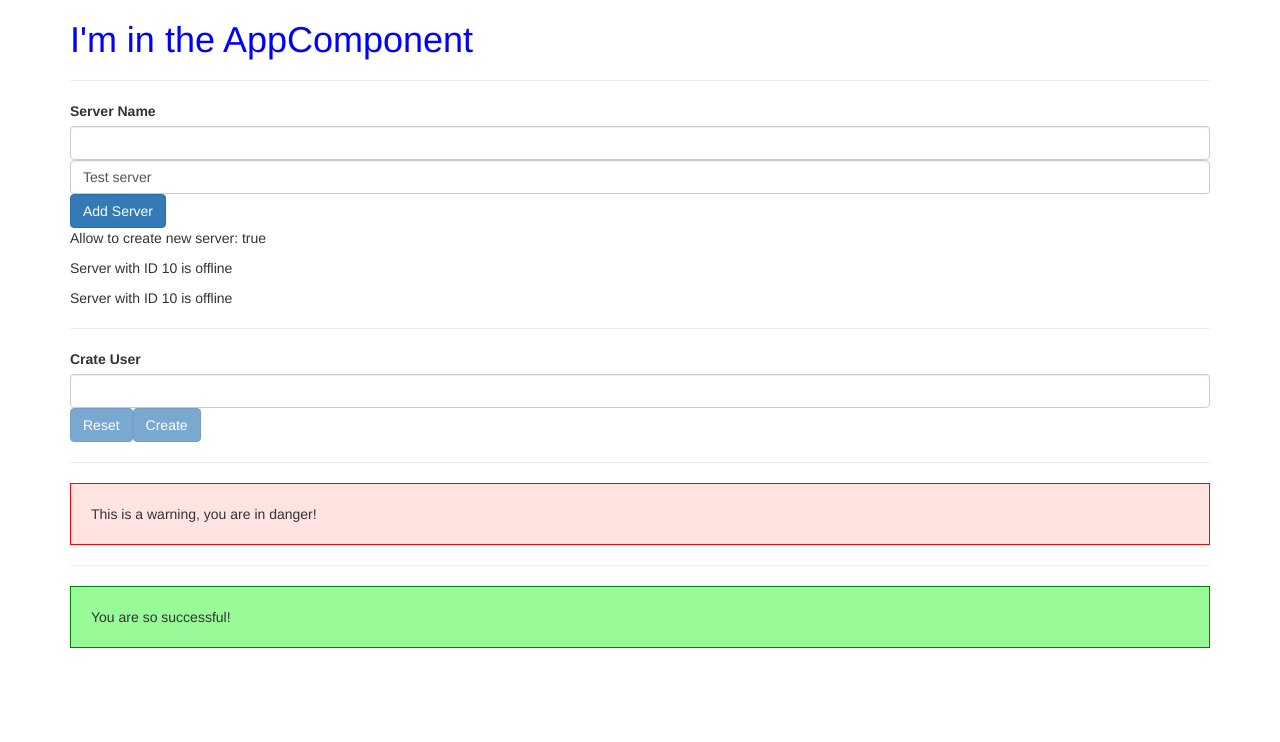
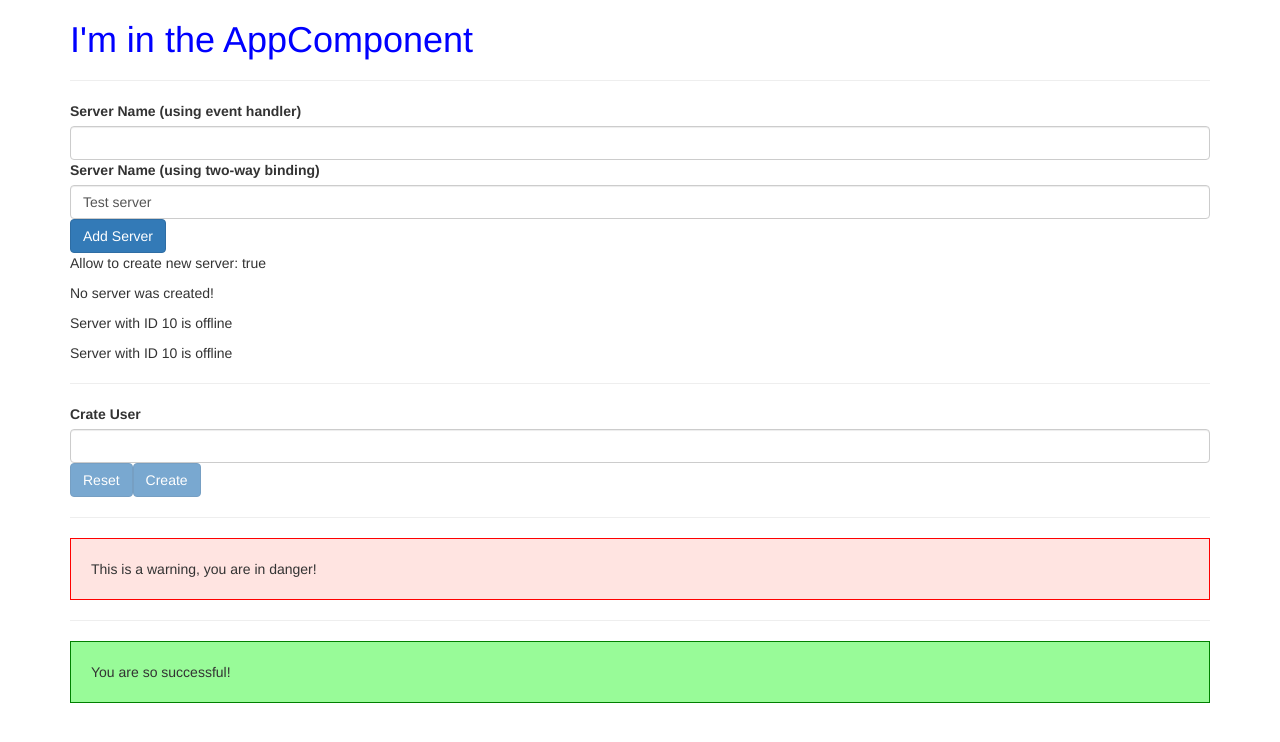
Before and after one commit to skywithin/ngDemo2-app, an Angular app: page / in a window 1280 px wide. Shown: the top 742 px of the page. Built offline with nearby package versions, Linux system fonts and the light colour scheme.

Commit message:
Use local variable (or marker) within ngIf else

```diff
--- a/src/app/server-bucket/server-bucket.component.html
+++ b/src/app/server-bucket/server-bucket.component.html
@@ -1,9 +1,10 @@
-<label>Server Name</label>
+<label>Server Name (using event handler)</label>
 <input
     type="text"
     class="form-control"
     (input)="onUpdateServerName($event)">
 
+<label>Server Name (using two-way binding)</label>
 <input
     type="text"
     class="form-control"
@@ -22,7 +23,10 @@
 
 <!--<p>{{ serverCreationStatus }}</p>-->
 
-<p *ngIf="serverCreated">{{ serverCreationStatus }}</p>
+<p *ngIf="serverCreated; else noServer">{{ serverCreationStatus }}</p>
+<ng-template #noServer>
+    <p>No server was created!</p>
+</ng-template>
 
 <app-server></app-server>
 <app-server></app-server>
```
